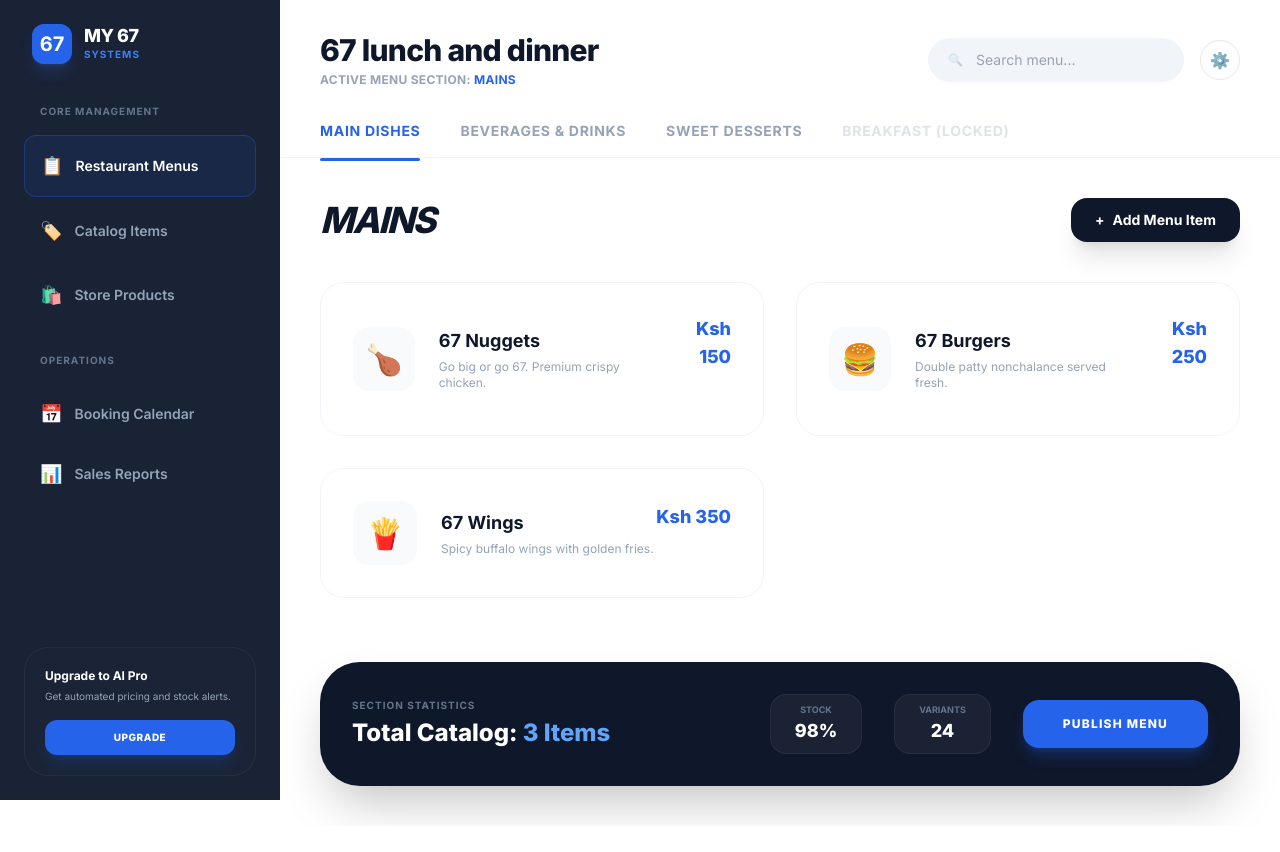
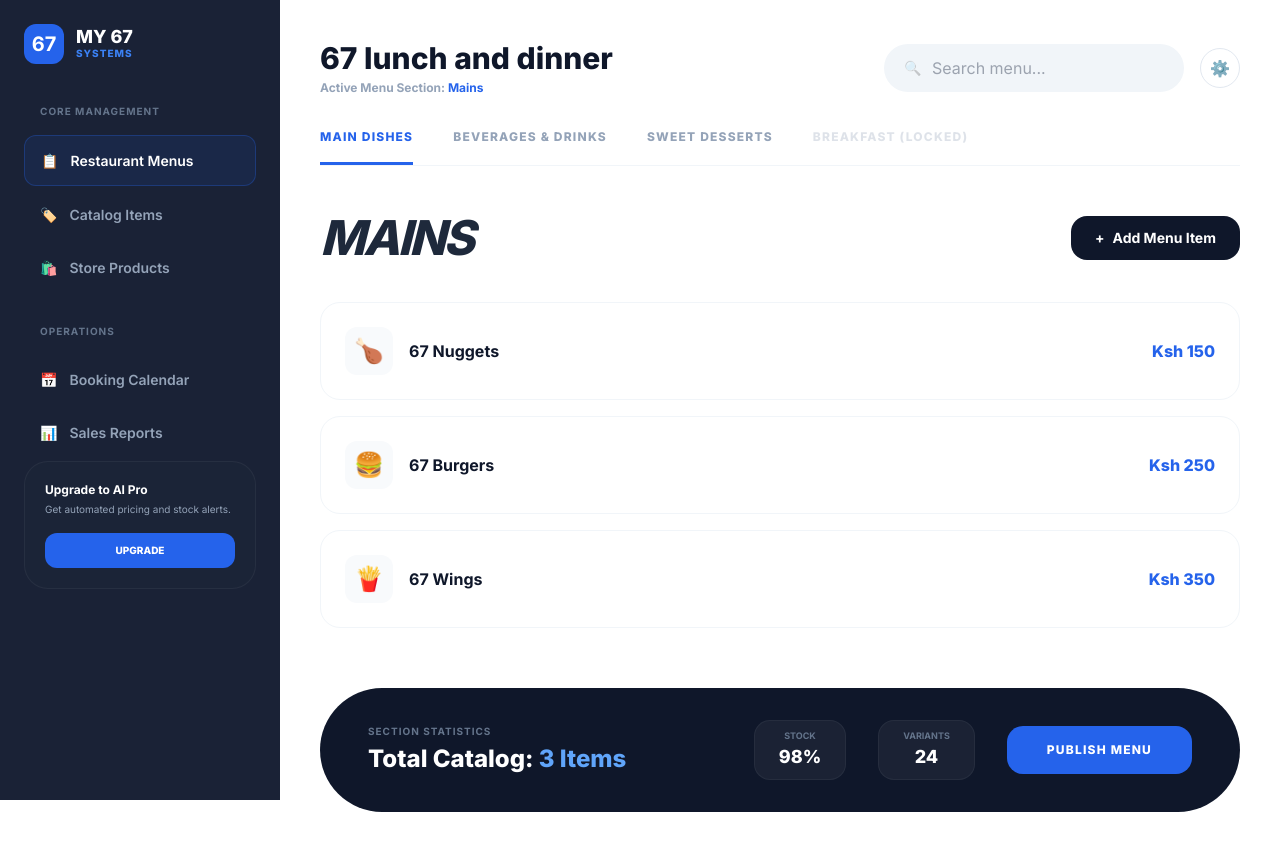
Before and after one commit to Amnothim3575/Resotrant, a plain HTML site: page index.html in a window 1280 px wide. Before the commit the page ends 826 px from the top, so only its background shows below. Drawn offline with nearby package versions, Linux system fonts and the light colour scheme.

Commit message:
Update index.html for Restaurant Manager layout

```diff
--- a/index.html
+++ b/index.html
@@ -3,104 +3,88 @@
 <head>
     <meta charset="UTF-8">
     <meta name="viewport" content="width=device-width, initial-scale=1.0">
-    <title>My 67 Systems | Menu Manager</title>
+    <title>My 67 Systems | Restaurant Manager</title>
     <script src="https://cdn.tailwindcss.com"></script>
     <link href="https://fonts.googleapis.com/css2?family=Inter:wght@400;600;700;800&display=swap" rel="stylesheet">
     <style>
-        body { font-family: 'Inter', sans-serif; background-color: #ffffff; color: #1e293b; }
-        .sidebar { background-color: #1a2236; width: 280px; transition: all 0.3s ease; }
-        .nav-item { color: #94a3b8; transition: all 0.2s; border-radius: 12px; }
-        .nav-item.active { background-color: #2563eb1a; color: #ffffff; border: 1px solid #2563eb4d; }
-        .nav-item:hover:not(.active) { color: #ffffff; background-color: #ffffff0d; }
-        .stats-bar { background-color: #0f172a; border-radius: 40px; }
-        .tab-btn { position: relative; color: #94a3b8; font-weight: 700; font-size: 14px; letter-spacing: 0.05em; }
-        .tab-btn.active { color: #2563eb; }
-        .tab-btn.active::after { content: ''; position: absolute; bottom: -4px; left: 0; width: 100%; height: 3px; background: #2563eb; border-radius: 2px; }
-        .search-input { background-color: #f1f5f9; border-radius: 99px; }
-        .menu-card { border: 1px solid #f1f5f9; border-radius: 24px; transition: transform 0.2s; }
-        .menu-card:hover { transform: translateY(-2px); box-shadow: 0 10px 15px -3px rgba(0,0,0,0.1); }
+        body { font-family: 'Inter', sans-serif; background-color: #ffffff; color: #1e293b; margin: 0; overflow-x: hidden; }
+        .sidebar { background-color: #1a2236; width: 280px; position: fixed; height: 100vh; padding: 24px; color: #94a3b8; }
+        .nav-item { display: flex; align-items: center; padding: 14px 16px; margin-bottom: 4px; border-radius: 12px; cursor: pointer; transition: 0.2s; font-size: 14px; font-weight: 600; }
+        .nav-item.active { background-color: rgba(37, 99, 235, 0.1); color: #ffffff; border: 1px solid rgba(37, 99, 235, 0.3); }
+        .nav-item:hover:not(.active) { background-color: rgba(255, 255, 255, 0.05); color: #ffffff; }
+        .main-content { margin-left: 280px; padding: 40px; width: calc(100% - 280px); }
+        .tab-btn { padding-bottom: 16px; font-weight: 800; font-size: 12px; letter-spacing: 0.1em; color: #94a3b8; border-bottom: 3px solid transparent; transition: 0.2s; text-transform: uppercase; }
+        .tab-btn.active { color: #2563eb; border-bottom-color: #2563eb; }
+        .stats-pill { background-color: #0f172a; border-radius: 100px; padding: 32px 48px; color: white; display: flex; justify-content: space-between; align-items: center; margin-top: 60px; }
+        .search-bar { background-color: #f1f5f9; border-radius: 100px; padding: 12px 20px 12px 48px; border: none; width: 300px; outline: none; }
+        .item-card { border: 1px solid #f1f5f9; border-radius: 20px; padding: 24px; display: flex; justify-content: space-between; align-items: center; margin-bottom: 16px; transition: 0.2s; }
+        .item-card:hover { border-color: #2563eb; box-shadow: 0 10px 20px rgba(0,0,0,0.05); }
     </style>
 </head>
-<body class="flex min-h-screen">
+<body>
 
-    <aside class="sidebar fixed h-full p-6 flex flex-col z-50">
-        <div class="flex items-center space-x-3 mb-10 px-2">
-            <div class="w-10 h-10 bg-blue-600 rounded-xl flex items-center justify-center text-white font-bold text-xl shadow-lg shadow-blue-500/20">67</div>
+    <div class="sidebar">
+        <div class="flex items-center space-x-3 mb-10">
+            <div class="w-10 h-10 bg-blue-600 rounded-xl flex items-center justify-center text-white font-bold text-xl">67</div>
             <div>
-                <h1 class="text-white font-extrabold text-lg tracking-tight leading-none">MY 67</h1>
-                <p class="text-blue-500 text-[10px] font-bold tracking-widest uppercase mt-0.5">Systems</p>
+                <div class="text-white font-extrabold text-lg leading-none">MY 67</div>
+                <div class="text-blue-500 text-[10px] font-black tracking-widest uppercase">Systems</div>
             </div>
         </div>
 
-        <nav class="flex-1 space-y-1">
-            <p class="text-[10px] font-bold text-slate-500 uppercase tracking-widest px-4 mb-4">Core Management</p>
-            <a href="#" class="nav-item active flex items-center space-x-3 p-4">
-                <span class="text-lg">📋</span> <span class="font-semibold text-sm">Restaurant Menus</span>
-            </a>
-            <a href="#" class="nav-item flex items-center space-x-3 p-4">
-                <span class="text-lg">🏷️</span> <span class="font-semibold text-sm">Catalog Items</span>
-            </a>
-            <a href="#" class="nav-item flex items-center space-x-3 p-4">
-                <span class="text-lg">🛍️</span> <span class="font-semibold text-sm">Store Products</span>
-            </a>
+        <div class="text-[10px] font-bold text-slate-500 uppercase tracking-widest mb-4 ml-4">Core Management</div>
+        <div class="nav-item active"><span>📋</span><span class="ml-3">Restaurant Menus</span></div>
+        <div class="nav-item"><span>🏷️</span><span class="ml-3">Catalog Items</span></div>
+        <div class="nav-item"><span>🛍️</span><span class="ml-3">Store Products</span></div>
 
-            <div class="py-6">
-                <p class="text-[10px] font-bold text-slate-500 uppercase tracking-widest px-4 mb-4">Operations</p>
-                <a href="#" class="nav-item flex items-center space-x-3 p-4">
-                    <span class="text-lg">📅</span> <span class="font-semibold text-sm">Booking Calendar</span>
-                </a>
-                <a href="#" class="nav-item flex items-center space-x-3 p-4">
-                    <span class="text-lg">📊</span> <span class="font-semibold text-sm">Sales Reports</span>
-                </a>
+        <div class="text-[10px] font-bold text-slate-500 uppercase tracking-widest mb-4 mt-8 ml-4">Operations</div>
+        <div class="nav-item"><span>📅</span><span class="ml-3">Booking Calendar</span></div>
+        <div class="nav-item"><span>📊</span><span class="ml-3">Sales Reports</span></div>
+
+        <div class="mt-auto bg-slate-800/40 p-5 rounded-3xl border border-white/5">
+            <div class="text-white text-xs font-bold mb-1">Upgrade to AI Pro</div>
+            <div class="text-slate-400 text-[10px] mb-4">Get automated pricing and stock alerts.</div>
+            <button class="w-full py-2.5 bg-blue-600 text-white rounded-xl text-[10px] font-black uppercase">Upgrade</button>
         </div>
-        </nav>
+    </div>
 
-        <div class="bg-slate-800/40 p-5 rounded-3xl border border-white/5 mt-auto">
-            <h4 class="text-white text-xs font-bold mb-1">Upgrade to AI Pro</h4>
-            <p class="text-slate-400 text-[10px] leading-relaxed mb-4">Get automated pricing and stock alerts.</p>
-            <button class="w-full py-2.5 bg-blue-600 text-white rounded-xl text-[10px] font-black uppercase tracking-wider hover:bg-blue-500 transition shadow-lg shadow-blue-600/20">Upgrade</button>
-        </div>
-    </aside>
-
-    <main class="flex-1 ml-[280px]">
-        <header class="px-10 py-8 flex justify-between items-center bg-white sticky top-0 z-40">
+    <div class="main-content">
+        <div class="flex justify-between items-center mb-8">
             <div>
-                <h2 class="text-3xl font-extrabold text-slate-900 tracking-tight">67 lunch and dinner</h2>
-                <p class="text-xs font-bold text-slate-400 mt-1 uppercase tracking-wide">Active Menu Section: <span id="active-sec" class="text-blue-600">Mains</span></p>
+                <h1 class="text-3xl font-extrabold text-slate-900">67 lunch and dinner</h1>
+                <p class="text-xs font-bold text-slate-400 mt-1">Active Menu Section: <span id="sec-name" class="text-blue-600">Mains</span></p>
             </div>
             <div class="flex items-center space-x-4">
                 <div class="relative">
-                    <input type="text" placeholder="Search menu..." class="search-input py-3 pl-12 pr-6 text-sm outline-none focus:ring-2 ring-blue-500 w-64 transition">
-                    <span class="absolute left-5 top-3.5 opacity-30 text-xs">🔍</span>
+                    <span class="absolute left-5 top-3.5 opacity-30 text-sm">🔍</span>
+                    <input type="text" placeholder="Search menu..." class="search-bar">
                 </div>
-                <button class="w-10 h-10 flex items-center justify-center border border-slate-200 rounded-full hover:bg-slate-50">⚙️</button>
+                <button class="w-10 h-10 border border-slate-200 rounded-full flex items-center justify-center">⚙️</button>
             </div>
-        </header>
-
-        <div class="px-10 border-b border-slate-100 flex space-x-10">
-            <button onclick="renderMenu('Mains')" id="t-Mains" class="tab-btn active pb-4 uppercase">Main Dishes</button>
-            <button onclick="renderMenu('Drinks')" id="t-Drinks" class="tab-btn pb-4 uppercase">Beverages & Drinks</button>
-            <button onclick="renderMenu('Desserts')" id="t-Desserts" class="tab-btn pb-4 uppercase">Sweet Desserts</button>
-            <button class="tab-btn pb-4 uppercase opacity-30 cursor-not-allowed">Breakfast (Locked)</button>
         </div>
 
-        <div class="p-10 min-h-[500px]">
+        <div class="flex space-x-10 mb-12 border-b border-slate-100">
+            <button onclick="changeCat('Mains')" id="btn-Mains" class="tab-btn active">Main Dishes</button>
+            <button onclick="changeCat('Drinks')" id="btn-Drinks" class="tab-btn">Beverages & Drinks</button>
+            <button onclick="changeCat('Desserts')" id="btn-Desserts" class="tab-btn">Sweet Desserts</button>
+            <button class="tab-btn opacity-30 cursor-not-allowed">Breakfast (Locked)</button>
+        </div>
+
         <div class="flex justify-between items-center mb-10">
-                <h3 id="display-title" class="text-4xl font-black italic uppercase tracking-tighter text-slate-900">Mains</h3>
-                <button class="bg-slate-900 text-white px-6 py-3 rounded-2xl font-bold text-sm flex items-center space-x-2 hover:bg-slate-800 transition shadow-xl">
+            <h2 id="cat-title" class="text-5xl font-black italic uppercase tracking-tighter">Mains</h2>
+            <button class="bg-slate-900 text-white px-6 py-3 rounded-2xl font-bold text-sm flex items-center space-x-2">
                 <span>+</span> <span>Add Menu Item</span>
             </button>
         </div>
 
-            <div id="item-container" class="grid grid-cols-1 md:grid-cols-2 gap-8 mb-16">
+        <div id="menu-grid">
             </div>
 
-            <div class="stats-bar p-8 flex flex-col md:flex-row justify-between items-center text-white shadow-2xl">
-                <div class="mb-4 md:mb-0">
+        <div class="stats-pill">
+            <div>
                 <p class="text-[10px] font-bold text-slate-500 uppercase tracking-widest mb-1">Section Statistics</p>
-                    <h4 class="text-2xl font-extrabold">Total Catalog: <span id="count-num" class="text-blue-400">0 Items</span></h4>
+                <h3 class="text-2xl font-extrabold">Total Catalog: <span id="item-count" class="text-blue-400">3 Items</span></h3>
             </div>
-
             <div class="flex items-center space-x-8">
                 <div class="bg-white/5 px-6 py-2 rounded-2xl text-center border border-white/5">
                     <p class="text-[9px] text-slate-500 font-bold uppercase">Stock</p>
@@ -110,70 +94,49 @@
                     <p class="text-[9px] text-slate-500 font-bold uppercase">Variants</p>
                     <p class="text-lg font-black">24</p>
                 </div>
-                    <button class="bg-blue-600 text-white px-10 py-4 rounded-2xl font-black text-xs uppercase tracking-widest hover:bg-blue-700 transition shadow-lg shadow-blue-600/30">Publish Menu</button>
+                <button class="bg-blue-600 px-10 py-4 rounded-2xl font-black text-xs uppercase tracking-widest">Publish Menu</button>
             </div>
         </div>
     </div>
-    </main>
 
     <script>
-        const database = {
+        const menu = {
             Mains: [
-                { name: "67 Nuggets", price: "Ksh 150", icon: "🍗", desc: "Go big or go 67. Premium crispy chicken." },
-                { name: "67 Burgers", price: "Ksh 250", icon: "🍔", desc: "Double patty nonchalance served fresh." },
-                { name: "67 Wings", price: "Ksh 350", icon: "🍟", desc: "Spicy buffalo wings with golden fries." }
+                { name: "67 Nuggets", price: "Ksh 150", icon: "🍗" },
+                { name: "67 Burgers", price: "Ksh 250", icon: "🍔" },
+                { name: "67 Wings", price: "Ksh 350", icon: "🍟" }
             ],
             Drinks: [
-                { name: "67 Lemonade", price: "Ksh 120", icon: "🍋", desc: "Fresh squeezed chill in a glass." },
-                { name: "67 Cold Brew", price: "Ksh 200", icon: "☕", desc: "High-octane nitro infusion." }
+                { name: "67 Lemonade", price: "Ksh 120", icon: "🍋" },
+                { name: "67 Nitro Coffee", price: "Ksh 240", icon: "☕" }
             ],
             Desserts: [
-                { name: "67 Fudge Cake", price: "Ksh 320", icon: "🍰", desc: "Triple layer chocolate madness." },
-                { name: "67 Sundae", price: "Ksh 220", icon: "🍦", desc: "Vanilla bean with 67 caramel drizzle." }
+                { name: "67 Fudge Cake", price: "Ksh 320", icon: "🍰" },
+                { name: "67 Sundae", price: "Ksh 220", icon: "🍦" }
             ]
         };
 
-        function renderMenu(category) {
-            // Update Headers
-            document.getElementById('display-title').innerText = category;
-            document.getElementById('active-sec').innerText = category;
+        function changeCat(cat) {
+            document.getElementById('cat-title').innerText = cat;
+            document.getElementById('sec-name').innerText = cat;
+            document.querySelectorAll('.tab-btn').forEach(b => b.classList.remove('active'));
+            document.getElementById('btn-'+cat).classList.add('active');
 
-            // Tab Styling
-            ['Mains', 'Drinks', 'Desserts'].forEach(c => {
-                const b = document.getElementById('t-' + c);
-                b.classList.remove('active');
-                if(c === category) b.classList.add('active');
-            });
+            const grid = document.getElementById('menu-grid');
+            const data = menu[cat];
+            document.getElementById('item-count').innerText = data.length + " Items";
 
-            // Grid Rendering
-            const container = document.getElementById('item-container');
-            const data = database[category];
-            document.getElementById('count-num').innerText = data.length + " Items";
-
-            container.innerHTML = data.map(item => `
-                <div class="menu-card p-8 bg-white flex items-center justify-between group">
-                    <div class="flex items-center space-x-6">
-                        <div class="w-16 h-16 bg-slate-50 rounded-2xl flex items-center justify-center text-3xl group-hover:bg-blue-50 transition">
-                            ${item.icon}
+            grid.innerHTML = data.map(i => `
+                <div class="item-card bg-white">
+                    <div class="flex items-center space-x-4">
+                        <div class="w-12 h-12 bg-slate-50 rounded-xl flex items-center justify-center text-2xl">${i.icon}</div>
+                        <div class="font-bold text-slate-900">${i.name}</div>
                     </div>
-                        <div>
-                            <h4 class="font-bold text-lg text-slate-900">${item.name}</h4>
-                            <p class="text-xs text-slate-400 mt-1">${item.desc}</p>
-                        </div>
-                    </div>
-                    <div class="text-right">
-                        <p class="font-black text-blue-600 text-lg">${item.price}</p>
-                        <div class="flex space-x-2 mt-2 opacity-0 group-hover:opacity-100 transition">
-                            <button class="text-slate-300 hover:text-slate-600">✏️</button>
-                            <button class="text-slate-300 hover:text-red-500">🗑️</button>
-                        </div>
-                    </div>
+                    <div class="font-black text-blue-600">${i.price}</div>
                 </div>
             `).join('');
         }
-
-        // Init
-        window.onload = () => renderMenu('Mains');
+        window.onload = () => changeCat('Mains');
     </script>
 </body>
 </html>
```
Lines whose indentation alone changed are shown as unchanged.
